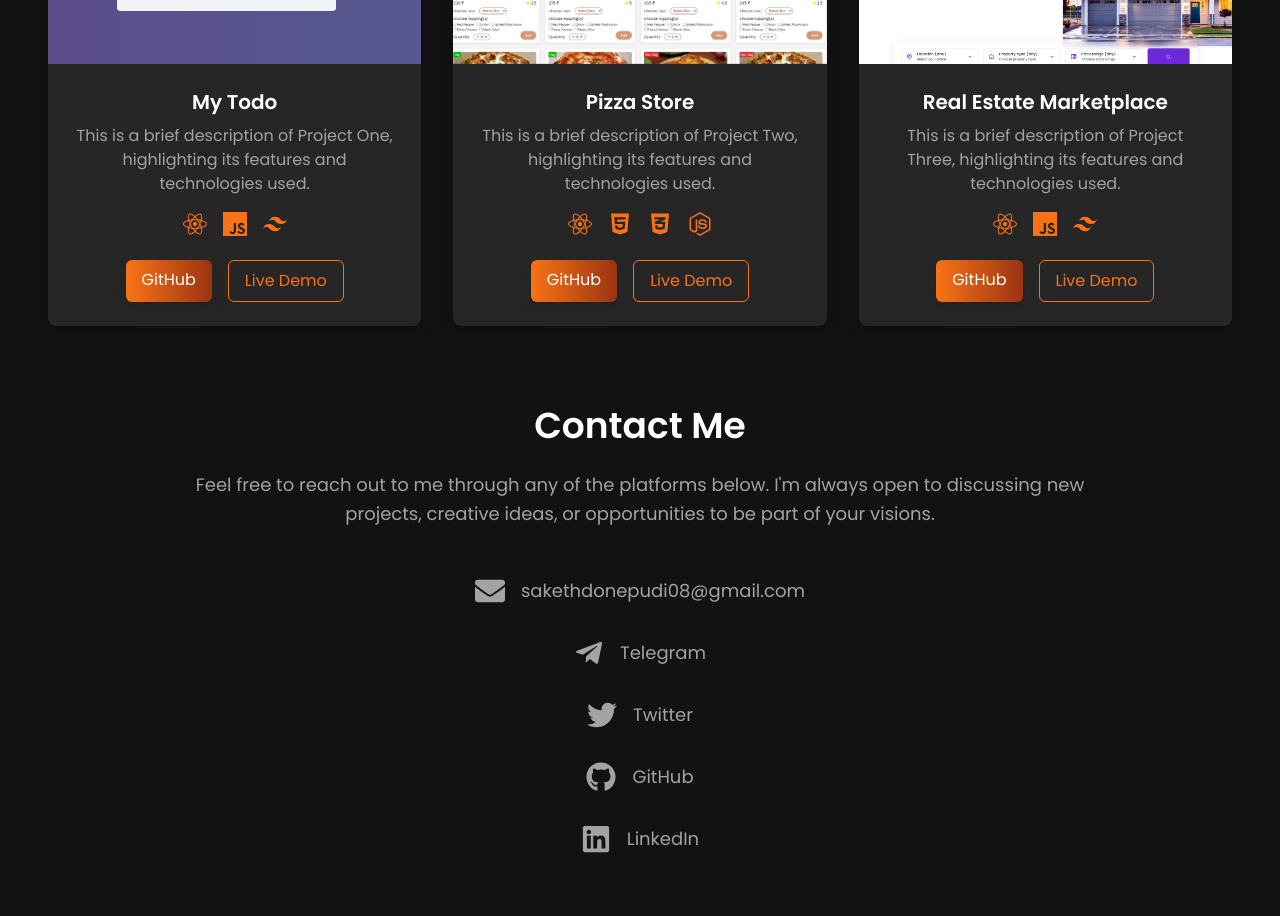
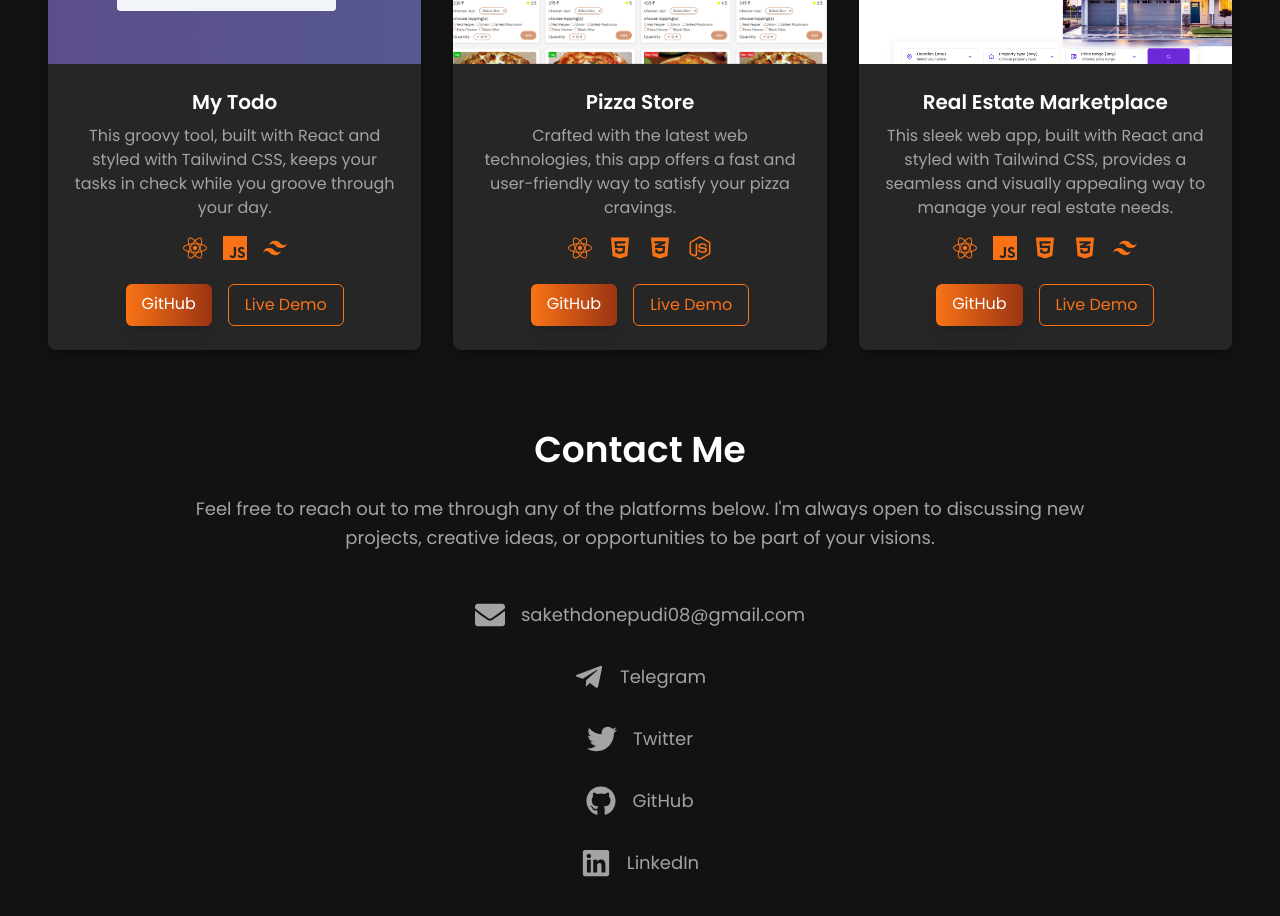
Before and after one commit to sakethdonepudi/SakethPortfolio, a React (Create React App) app: page / in a window 1280 px wide. Shown: the part 1820-2736 px from the top of the page. Built offline with nearby package versions, Linux system fonts and the light colour scheme.

Commit message:
final touches

```diff
--- a/src/components/Projects.jsx
+++ b/src/components/Projects.jsx
@@ -10,7 +10,7 @@ const Projects = () => {
     {
       title: 'My Todo',
       image: project1,
-      description: 'This is a brief description of Project One, highlighting its features and technologies used.',
+      description: 'This groovy tool, built with React and styled with Tailwind CSS, keeps your tasks in check while you groove through your day.',
       tech: [<FaReact size={24} />, <SiJavascript size={24} />, <SiTailwindcss size={24} />],
       githubLink: 'https://github.com/sakethdonepudi/MyTodo',
       liveDemo: 'https://sakethtodo.netlify.app/',
@@ -18,7 +18,7 @@ const Projects = () => {
     {
       title: 'Pizza Store',
       image: project2,
-      description: 'This is a brief description of Project Two, highlighting its features and technologies used.',
+      description: 'Crafted with the latest web technologies, this app offers a fast and user-friendly way to satisfy your pizza cravings.',
       tech: [<FaReact size={24} />, <FaHtml5 size={24} />, <FaCss3Alt size={24} />, <FaNodeJs size={24} />],
       githubLink: 'https://github.com/sakethdonepudi/pizzastore',
       liveDemo: 'https://pizzastore420.netlify.app/',
@@ -26,8 +26,8 @@ const Projects = () => {
     {
       title: 'Real Estate Marketplace',
       image: project3,
-      description: 'This is a brief description of Project Three, highlighting its features and technologies used.',
-      tech: [<FaReact size={24} />,<SiJavascript size={24} />,  <SiTailwindcss size={24} />],
+      description: 'This sleek web app, built with React and styled with Tailwind CSS, provides a seamless and visually appealing way to manage your real estate needs.',
+      tech: [<FaReact size={24} />,<SiJavascript size={24} />, <FaHtml5 size={24} />, <FaCss3Alt size={24} />,  <SiTailwindcss size={24} />],
       githubLink: 'https://github.com/sakethdonepudi/RealEstate420',
       liveDemo: 'https://real-estate420.vercel.app/',
     },
```
